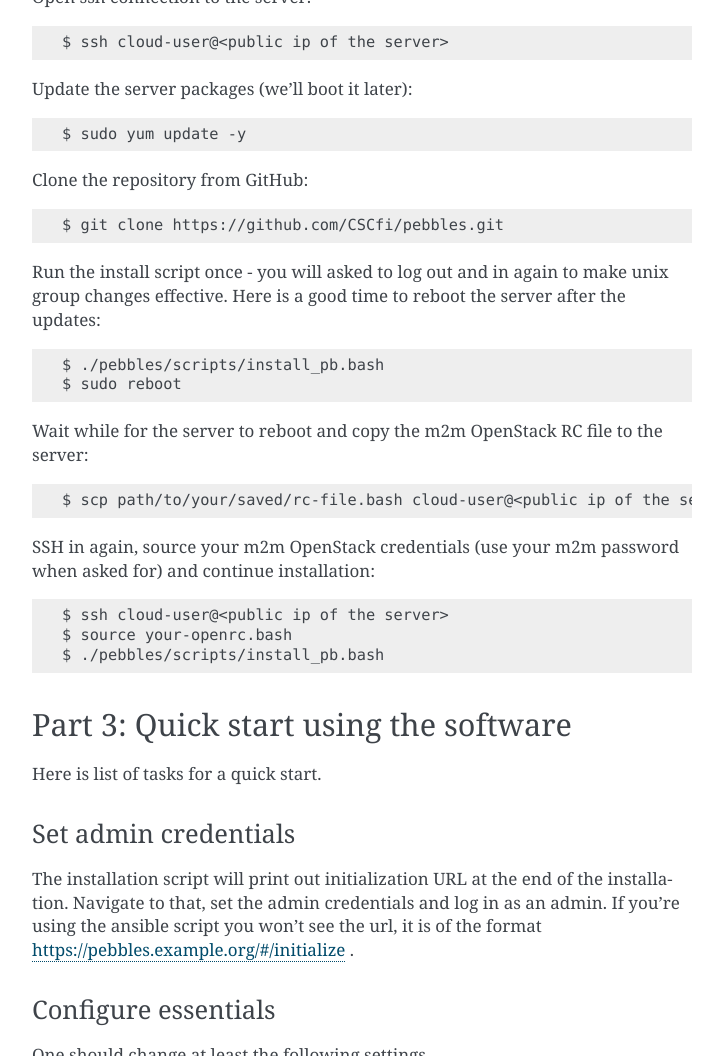
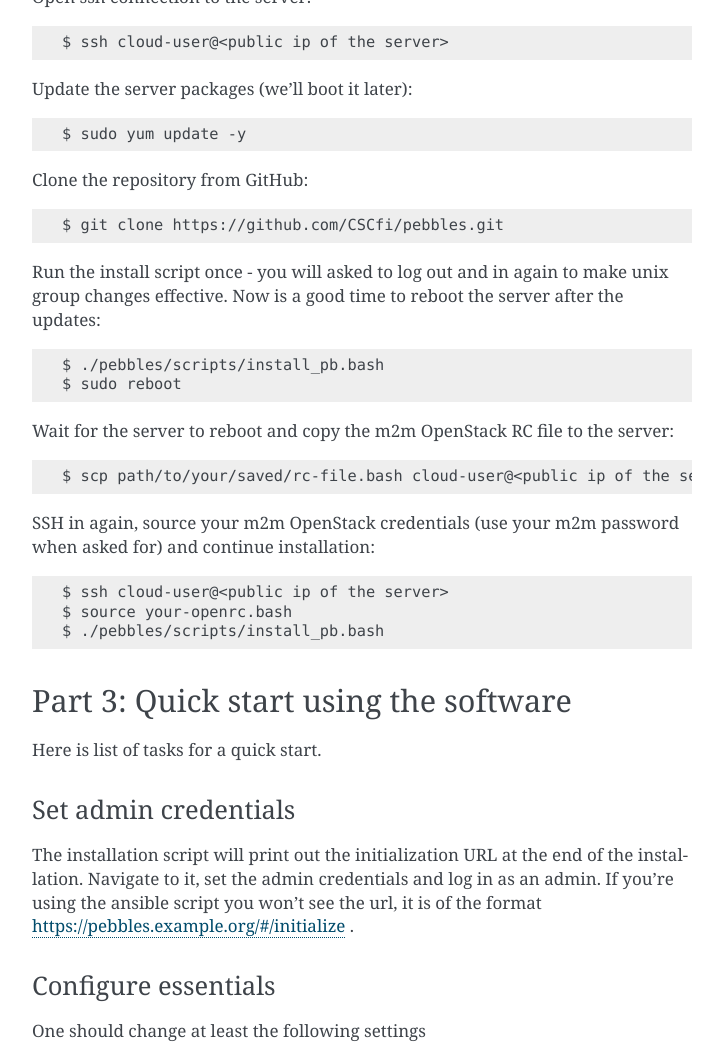
Before and after one commit to CSCfi/pebbles, a Sphinx documentation site: the page built from doc/source/how_to_install_on_cpouta.rst, in a window 1280 px wide and 1400 px high, scrolled down 1555 px, cut to the strip 0-1056 px from the top of the window. Shown: the whole strip, without its empty margins (388-1111 px from the left). Built offline with Sphinx 7.4.7, drawn with Linux system fonts in a browser that asks for light colours; the version number is read from the project's files by our own code.

Commit message:
Update how_to_install_on_cpouta.rst

```diff
--- a/doc/source/how_to_install_on_cpouta.rst
+++ b/doc/source/how_to_install_on_cpouta.rst
@@ -94,13 +94,13 @@ Clone the repository from GitHub::
     $ git clone https://github.com/CSCfi/pebbles.git
 
 Run the install script once - you will asked to log out and in again to make
-unix group changes effective. Here is a good time to reboot the server after
+unix group changes effective. Now is a good time to reboot the server after
 the updates::
 
     $ ./pebbles/scripts/install_pb.bash
     $ sudo reboot
 
-Wait while for the server to reboot and copy the m2m OpenStack RC file to the server::
+Wait for the server to reboot and copy the m2m OpenStack RC file to the server::
 
     $ scp path/to/your/saved/rc-file.bash cloud-user@<public ip of the server>
 
@@ -121,8 +121,8 @@ Here is list of tasks for a quick start.
 Set admin credentials
 ---------------------
 
-The installation script will print out initialization URL at the end of the
-installation. Navigate to that, set the admin credentials and log in as an
+The installation script will print out the initialization URL at the end of the
+installation. Navigate to it, set the admin credentials and log in as an
 admin. If you're using the ansible script you won't see the url, it is of the
 format https://pebbles.example.org/#/initialize .
 
```
